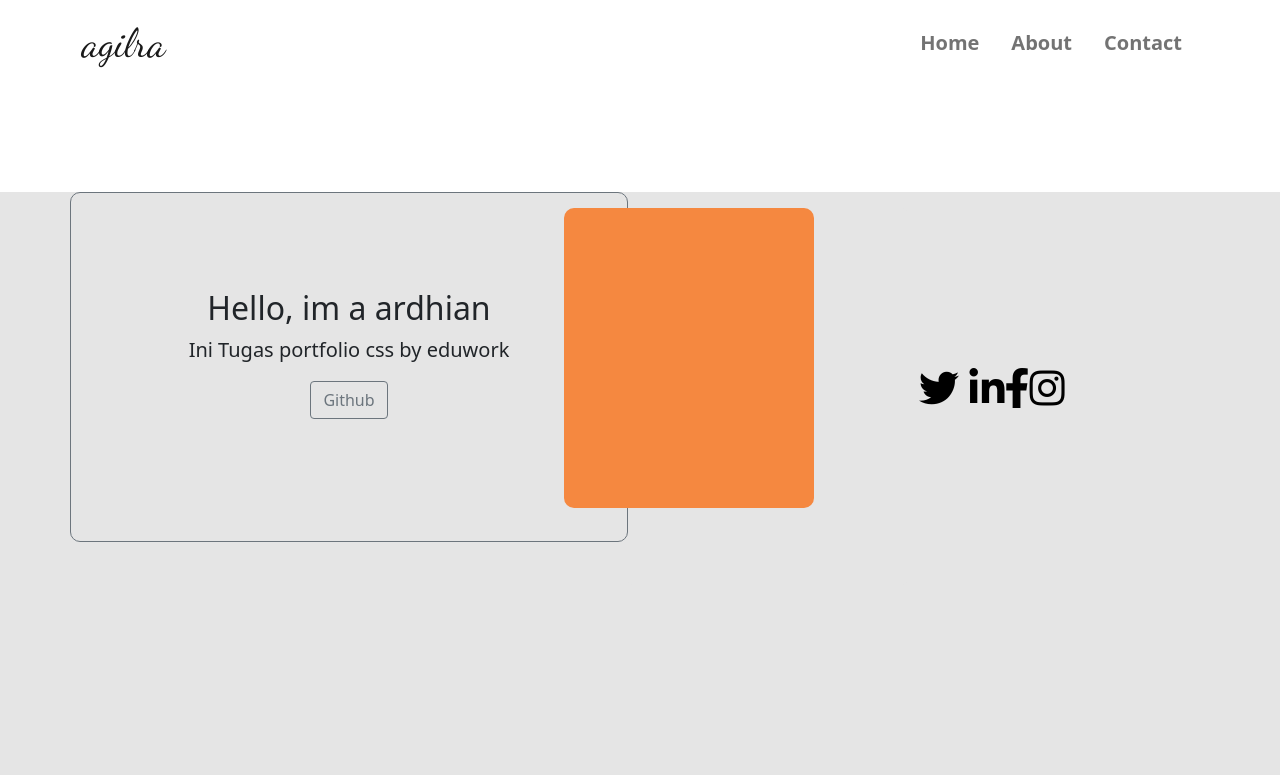
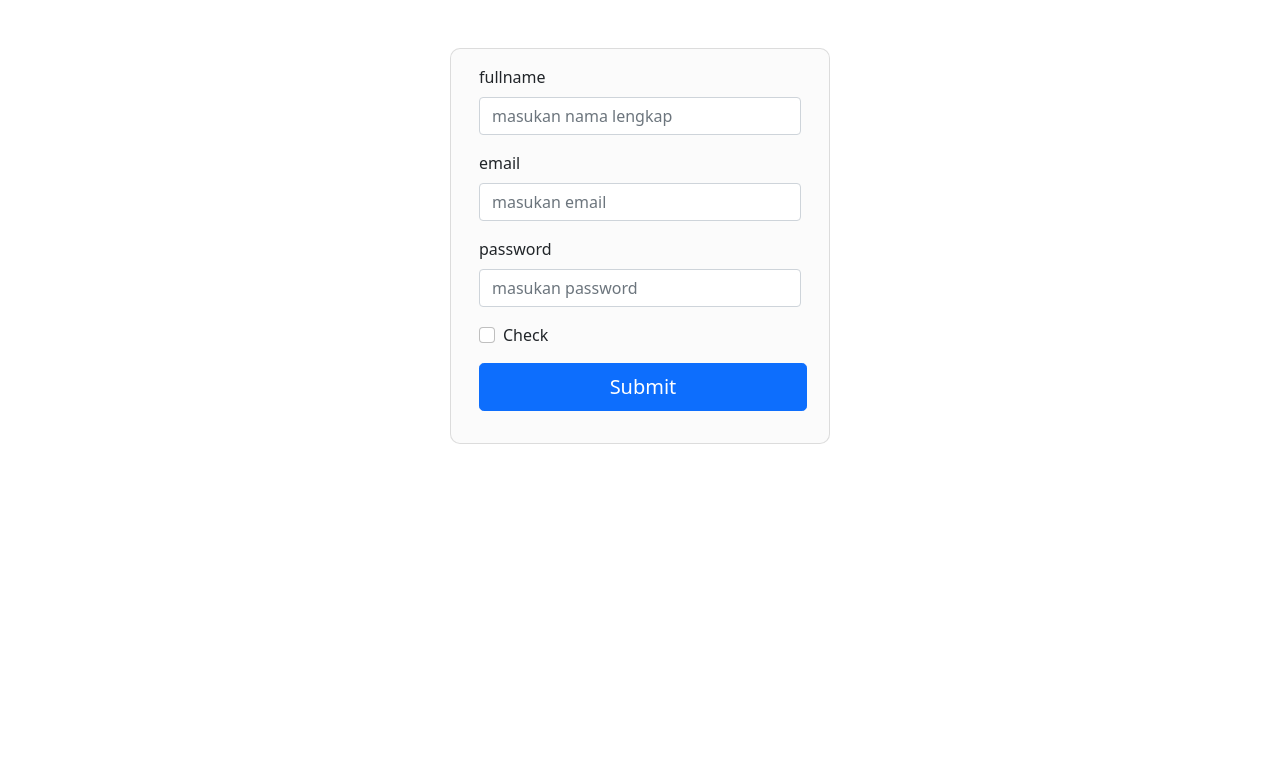
Before and after one commit to Agels/task-reactx, a React (Create React App) app: page / in a window 1280 px wide. Shown: the top 775 px of the page. Built offline with nearby package versions, Linux system fonts and the light colour scheme.

Commit message:
npm test bug fixing

```diff
--- a/src/App.js
+++ b/src/App.js
@@ -1,12 +1,10 @@
 import './App.css';
- import Bootstrap from './component/index';
 import 'bootstrap/dist/css/bootstrap.min.css';
 import Register from './component/register'
 function App() {
   return (
    <div className='App'>
-      {/* <Register /> */}
-      <Bootstrap />
+      <Register />
    </div>
   );
 }
```
